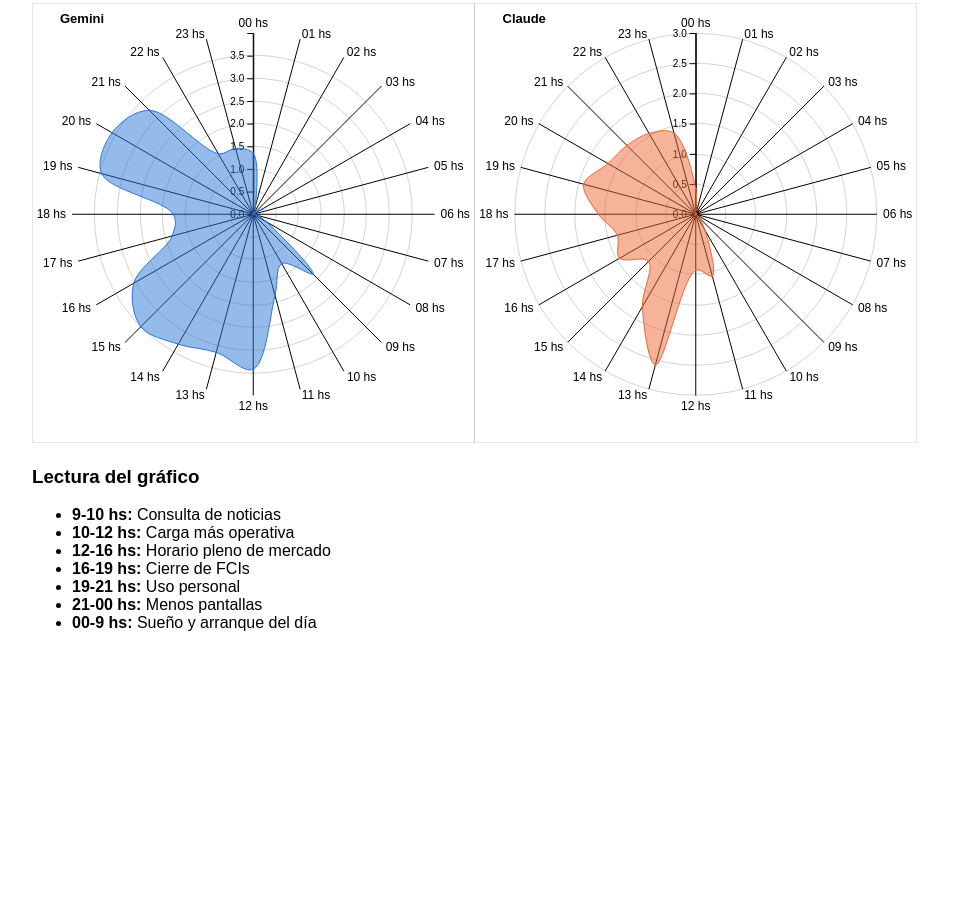
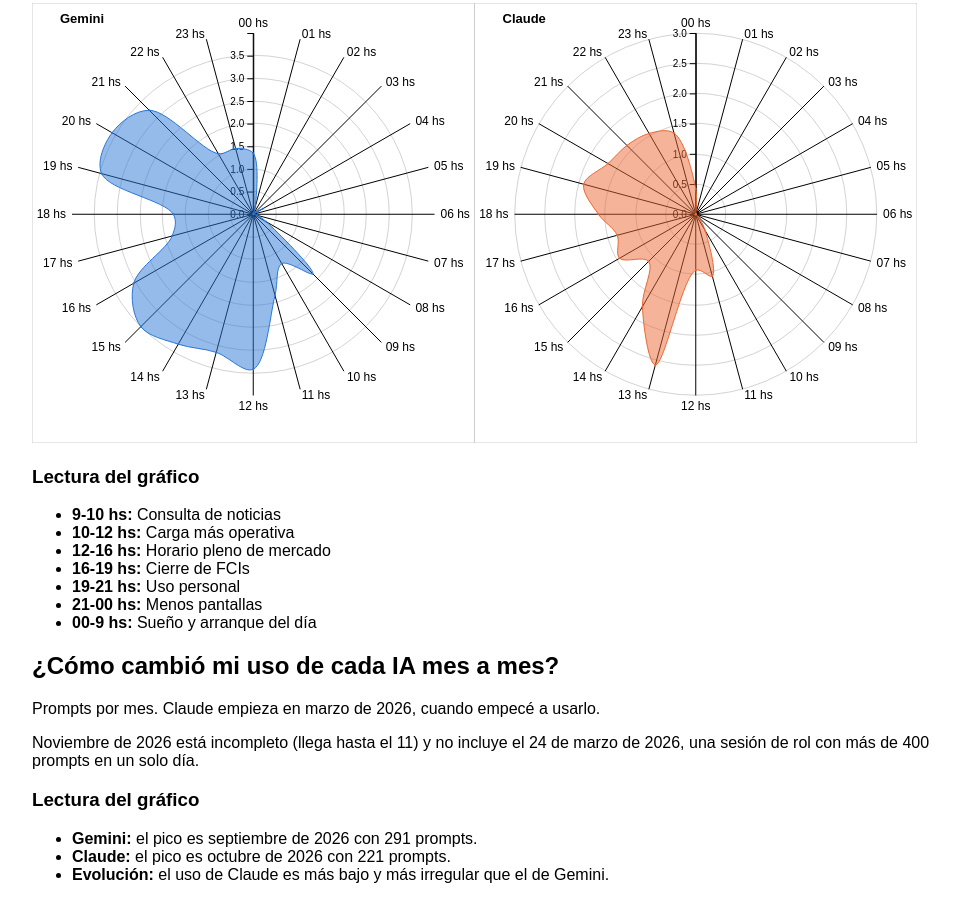
Before and after one commit to ivanstrangis/infovis, a plain HTML site: page DatosPersonales/index.html in a window 1280 px wide. Shown: the part 434-1354 px from the top of the page, without its empty margins (158-1118 px from the left). Before the commit the page ends 1102 px from the top, so only its background shows below. Drawn offline with Linux system fonts and the light colour scheme; a script that the page names is missing.

Commit message:
Agrego gráfico de Flourish con el uso mensual
Co-Authored-By: Claude Sonnet 5.5 <noreply@anthropic.com>
Claude-Session: https://claude.ai/code/session_01MkdJxVtNjXdsx8yrgp1pNK

```diff
--- a/DatosPersonales/index.html
+++ b/DatosPersonales/index.html
@@ -51,6 +51,20 @@
       <li><strong>21-00 hs:</strong> Menos pantallas</li>
       <li><strong>00-9 hs:</strong> Sueño y arranque del día</li>
     </ul>
+
+    <!-- gráfico de Flourish -->
+    <h2>¿Cómo cambió mi uso de cada IA mes a mes?</h2>
+    <p>Prompts por mes. Claude empieza en marzo de 2026, cuando empecé a usarlo.</p>
+    <p>Noviembre de 2026 está incompleto (llega hasta el 11) y no incluye el 24 de marzo de 2026, una sesión de rol con más de 400 prompts en un solo día.</p>
+    <div class="flourish-embed flourish-chart" data-src="visualisation/30989557"><script src="https://public.flourish.studio/resources/embed.js"></script><noscript><img src="https://public.flourish.studio/visualisation/30989557/thumbnail" width="100%" alt="chart visualization" /></noscript></div>
+
+    <!-- análisis del gráfico -->
+    <h3>Lectura del gráfico</h3>
+    <ul>
+      <li><strong>Gemini:</strong> el pico es septiembre de 2026 con 291 prompts.</li>
+      <li><strong>Claude:</strong> el pico es octubre de 2026 con 221 prompts.</li>
+      <li><strong>Evolución:</strong> el uso de Claude es más bajo y más irregular que el de Gemini.</li>
+    </ul>
   </main>
 
 </body>
```
